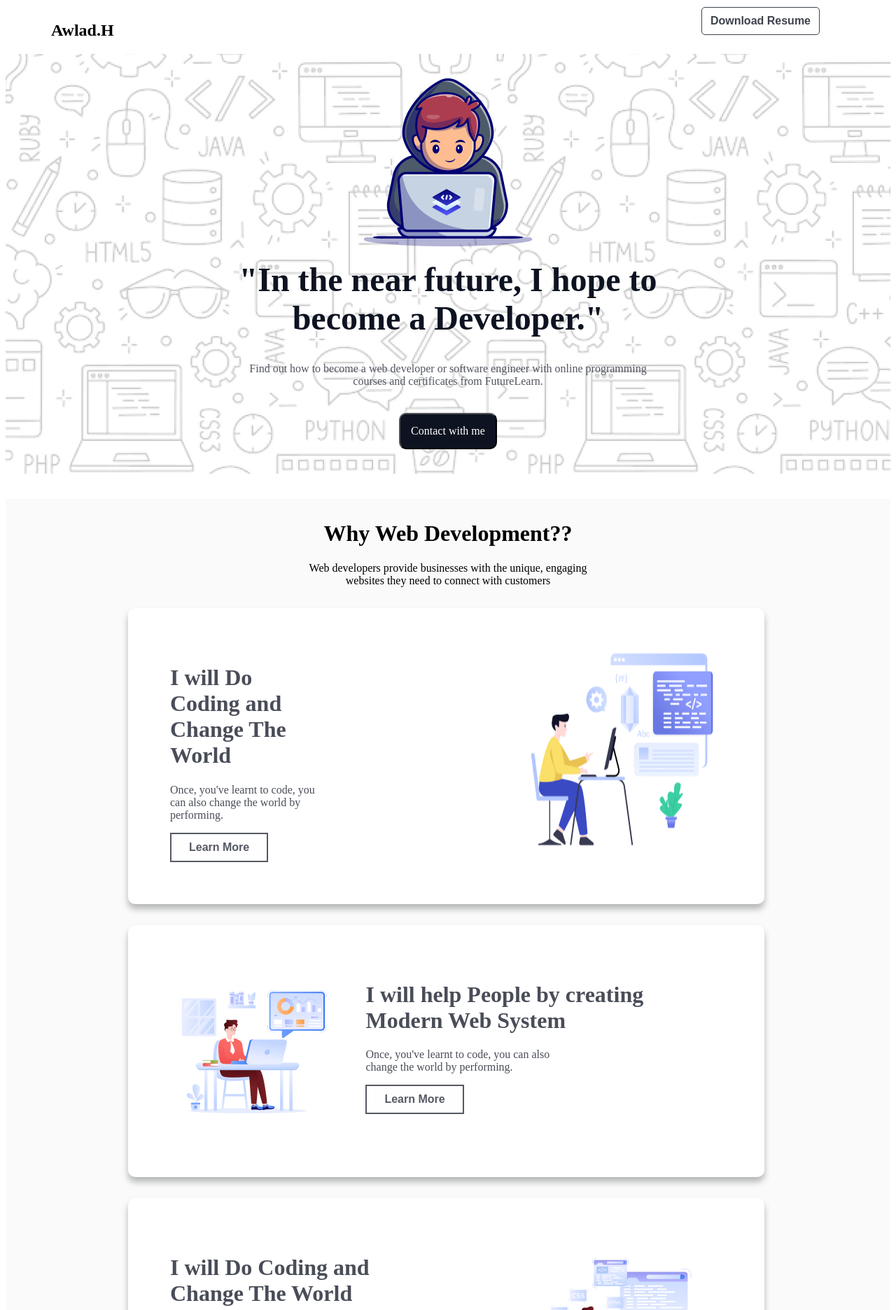
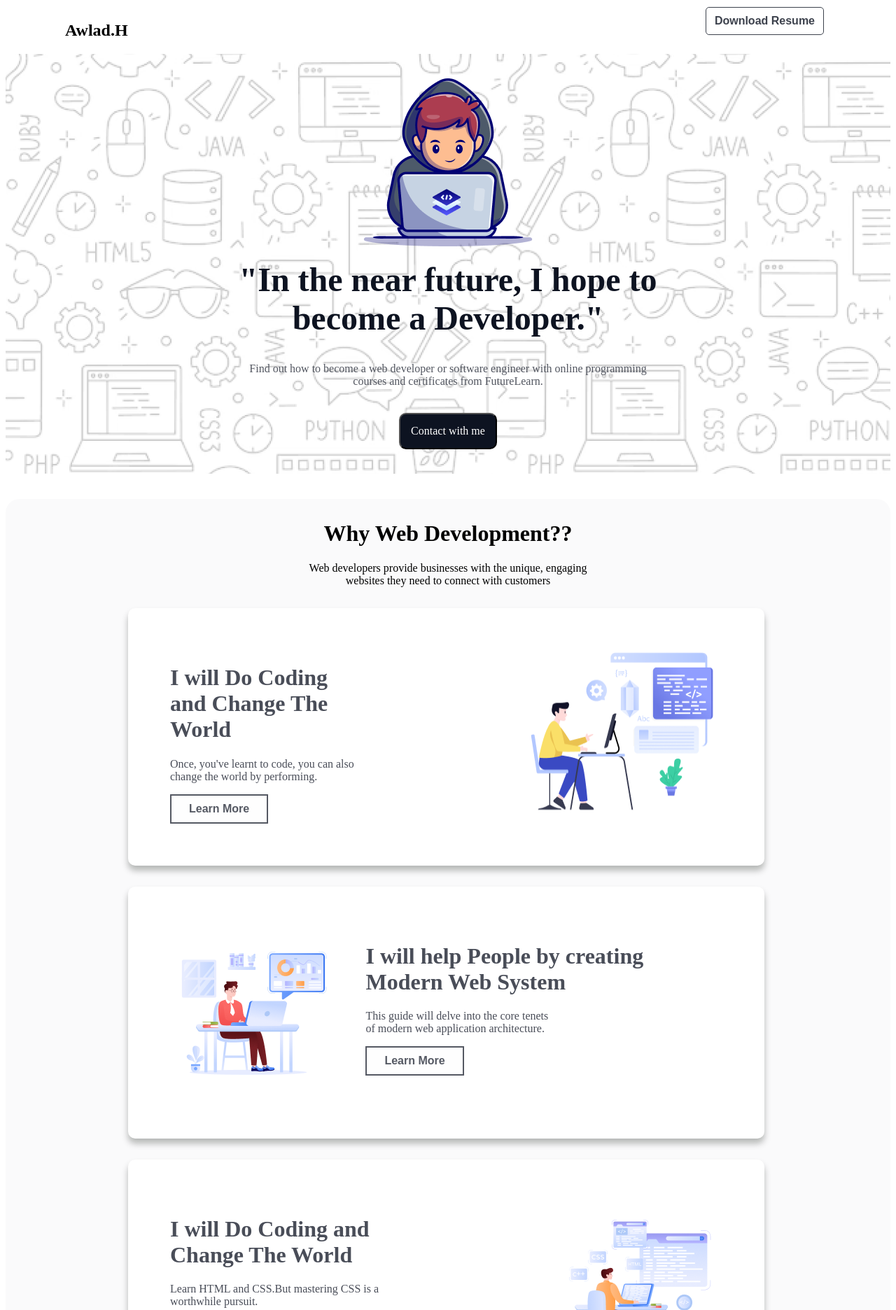
Before and after one commit to dasultanbd/Ass-1, a plain HTML site: page index.html in a window 1280 px wide. Shown: the top 1872 px of the page at 70% size. Drawn offline with Linux system fonts and the light colour scheme; a web font is replaced by a local one.

Commit message:
first commit

```diff
--- a/index.css
+++ b/index.css
@@ -7,7 +7,7 @@
 .navbar {
     display: flex;
     gap: 70%;
-    margin-left: 65px;
+    margin-left: 85px;
     margin-top: 10px;
 }
 .navbar button {
@@ -20,7 +20,10 @@
     border: 1px solid #3d424d;
     border-radius: 5px;
 }
-
+.navbar button a{
+    text-decoration: none;
+    color: #3d424d;
+}
 .hadder {
     max-width: 1470px;
     height: 600px;
@@ -66,32 +69,28 @@
     margin: 0px auto;
 
 }
-
 .dev {
     background-color: #fafafb;
     padding-top: 10px;
     font-family: "Azeret Mono";
     height: 1380px;
+    border-radius: 20px;
 }
-
 .dev-1 {
     text-align: center;
 }
-
 .dev-2 {
     display: flex;
     background-color: #ffffff;
     border-radius: 10px;
     margin-left: 175px;
     margin-right: 180px;
-    gap: 38%;
+    gap: 30%;
     padding: 60px;
     margin-top: 30px;
     box-shadow: 0 7px 10px rgb(2 12 3 / 28%);
     color: #0d1321c0;
-
 }
-
 .dev-3 {
     display: flex;
     background-color: #ffffff;
@@ -128,7 +127,10 @@
     color: #555963;
     border: 2px solid #555963;
 }
-
+.btn-1 a{
+    text-decoration: none;
+    color: #555963;
+}
 .vid {
     border: 1px solid #cfd0d3;
     border-radius: 15px;
@@ -143,11 +145,12 @@
     height: 100%;
 
 }
-
 .vid-frm {
     border: 1px solid #cfd0d3;
     border-radius: 15px;
-    padding: 20px;
+    padding: 13px;
+    width: 90%;
+    margin: 0 auto;
 }
 
 .yt-sec {
--- a/index.html
+++ b/index.html
@@ -18,7 +18,7 @@
     <div class="container">
         <div class="navbar">
             <h2>Awlad.H</h2>
-            <button>Download Resume</button>
+            <button><a href="#">Download Resume</a></button>
         </div>
         <!-- background sec -->
         <div class="hadder">
@@ -44,7 +44,7 @@
                <div class="devg">
                 <h1>I will Do Coding and Change The World</h1>
                 <p>Once, you've learnt to code, you can also  change the world by performing.</p>
-                <button class="btn-1">Learn More</button>
+                <button class="btn-1"><a href="#">Learn More</a></button>
             </div>
             <img src="./assets/Layer_1.png" alt="">
             </div>
@@ -53,8 +53,8 @@
                 <img src="./assets/Group 3.png" alt="">
                 <div class="devg">
                  <h1>I will help People by creating Modern Web System</h1>
-                 <p>Once, you've learnt to code, you can also <br> change the world by performing.</p>
-                 <button class="btn-1">Learn More</button>
+                 <p>This guide will delve into the core tenets <br> of modern web application architecture.</p>
+                 <button class="btn-1"><a href="#">Learn More</a></button>
              </div>
 
              </div>
@@ -62,8 +62,8 @@
              <div class="dev-4">
                 <div class="devg">
                  <h1>I will Do Coding and <br> Change The World</h1>
-                 <p>Once, you've learnt to code, you can also <br> change the world by performing.</p>
-                 <button class="btn-1">Learn More</button>
+                 <p>Learn HTML and CSS.But mastering CSS is a worthwhile pursuit.</p>
+                 <button class="btn-1"><a href="#">Learn More</a></button>
              </div>
              <img src="./assets/Group 4.png" alt="">
              </div>
@@ -174,7 +174,7 @@
            </div>
              <!-- End I need Support Section -->
 
-             <!-- Fotter section  -->
+             <!-- Footer section  -->
 
              <footer id="footer" class="footer-1">
                 <div>
```
